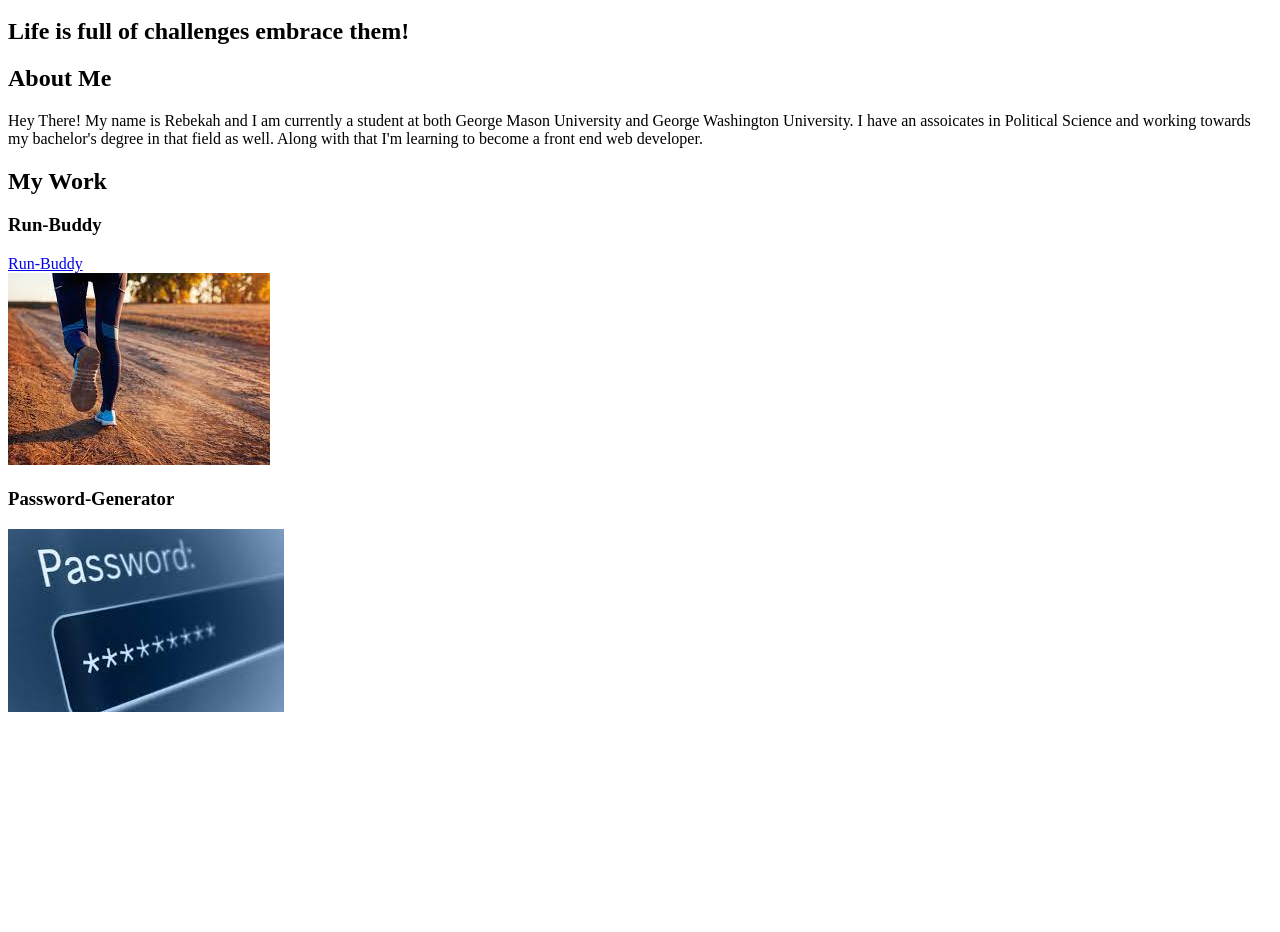
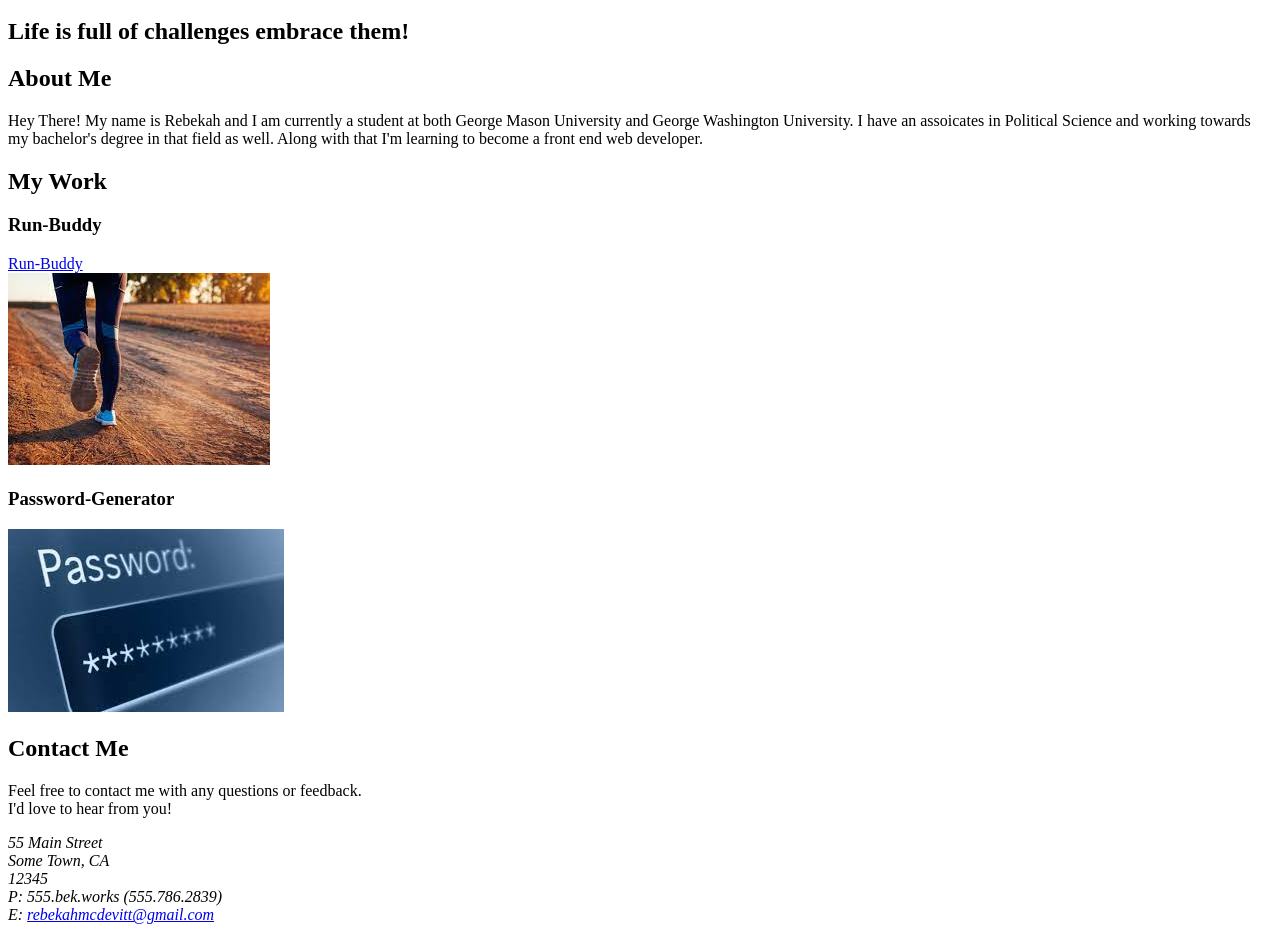
Before and after one commit to Rebekah818/professional-portfolio, a plain HTML site: page index.html in a window 1280 px wide. Shown: the part 136-1068 px from the top of the page. Before the commit the page ends 860 px from the top, so only its background shows below. Drawn offline with Linux system fonts and the light colour scheme.

Commit message:
updated html and added style sheet

```diff
--- a/index.html
+++ b/index.html
@@ -37,6 +37,9 @@
         <!-- Insert cool subtitle here for hero -->
         <h2>Life is full of challenges embrace them!</h2>
     </div>
+    <!-- Hero section end-->
+
+    <!-- about me/ my work section-->
     <div>
         <h2>About Me</h2>
         <p>Hey There! My name is Rebekah and I am currently a student at both George Mason University and George
@@ -54,3 +57,24 @@
 
     </div>
 </section>
+
+<!--contact info section-->
+
+<section>
+    <div>
+        <h2>Contact Me</h2>
+        <p>
+           Feel free to contact me with any questions or feedback.
+            <br />
+           I'd love to hear from you!
+        </p>
+        <address>
+            55 Main Street <br/>
+            Some Town, CA <br/>
+            12345<br />
+            P: 555.bek.works (555.786.2839)<br/>
+            E: <a href="malto"rebekahmcdevitt@gmail.com">rebekahmcdevitt@gmail.com</a>
+        </address>
+    </div>
+    </div>
+</section>
--- /dev/null
+++ b/style.css .css
@@ -0,0 +1 @@
+This will be my css
```
